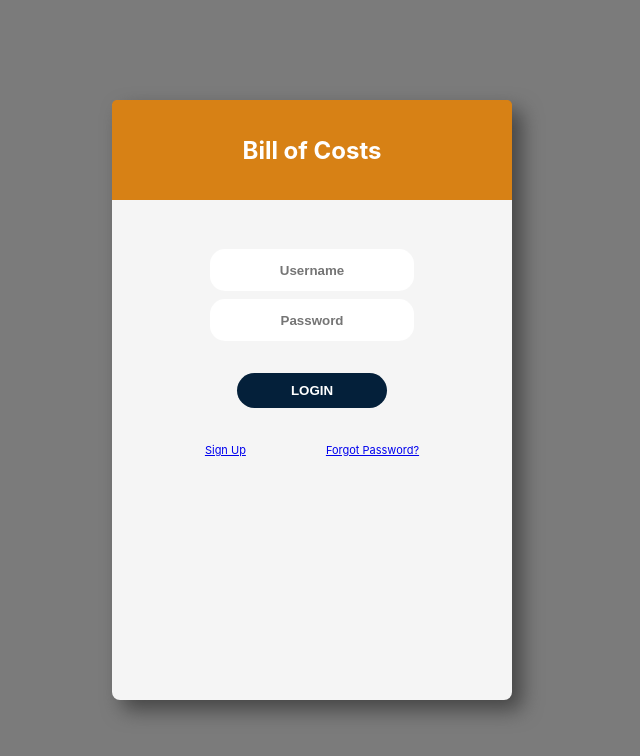
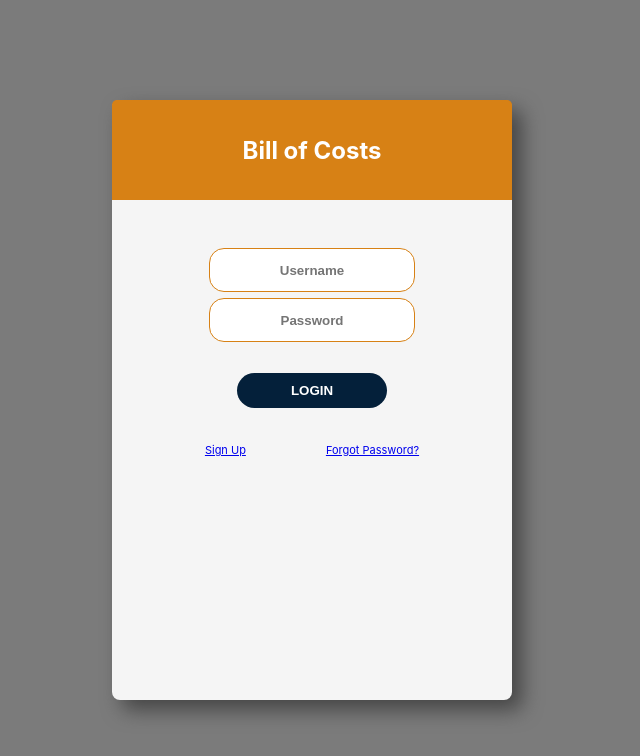
Before and after one commit to bwakyaya/signum-boc-web, a React (Create React App) app: page / in a window 1280 px wide. Shown: the top 756 px of the page, without its empty margins (328-968 px from the left). Built offline with nearby package versions, Linux system fonts and the light colour scheme.

Commit message:
Another Commit

```diff
--- a/src/App.css
+++ b/src/App.css
@@ -52,21 +52,25 @@
   height: 40px;
   padding-top: 30px;}
 .username-field{
+  border:rgb(215, 129, 21);
+  border-width: thin;
+  border-style: solid;
+  border-radius: 15px;
   text-align: center;
   width: 200px;
   height: 40px;
   font-size: 10pt;
-  font-weight: bolder;
+  font-weight: bolder;}
+.password-field{
+  border:rgb(215, 129, 21);
+  border-width: thin;
+  border-style: solid;
   border-radius: 15px;
-  border-style: none;}
-.password-field{
   text-align: center;
   width: 200px;
   height: 40px;
   font-size: 10pt;
-  font-weight: bolder;
-  border-radius: 15px;
-  border-style: none;}
+  font-weight: bolder;}
 .login-button{
   width: 150px;
   height: 35px;
@@ -245,7 +249,8 @@ color: white;}
   border-style: solid;
   border-radius: 10px;
   height: 60px;
-  width: 60px;}.archive-icon:hover{
+  width: 60px;}
+.archive-icon:hover{
     -webkit-box-shadow: 0 0 8px #fff;
     box-shadow: 0 0 8px #fff;
     opacity: 0.6;
@@ -258,7 +263,8 @@ color: white;}
   border-width: 1px;
   height: 60px;
   transition: all .3s ease-in-out;
-  width: 60px;}.profile-icon:hover{
+  width: 60px;}
+.profile-icon:hover{
     -webkit-box-shadow: 0 0 8px #fff;
     box-shadow: 0 0 8px #fff;
     opacity: 0.6;
--- a/src/components/dashboard/new-bill-form/selected-menu.js
+++ b/src/components/dashboard/new-bill-form/selected-menu.js
@@ -5,7 +5,7 @@ import ListItemText from "@mui/material/ListItemText";
 import MenuItem from "@mui/material/MenuItem";
 import Menu from "@mui/material/Menu";
 
-export default function SimpleListMenu({ courts }) {
+export default function SimpleListMenu({courts}) {
   let options = courts;
   const [anchorEl, setAnchorEl] = React.useState(null);
   const [selectedIndex, setSelectedIndex] = React.useState(1);
@@ -40,7 +40,7 @@ export default function SimpleListMenu({ courts }) {
           onClick={handleClickListItem}
         >
           <ListItemText
-            primary="Select Court"
+            primary="Select Option"
             secondary={options[selectedIndex]}
           />
         </ListItem>
--- a/src/components/dashboard/new-bill-form/summary-page.js
+++ b/src/components/dashboard/new-bill-form/summary-page.js
@@ -8,25 +8,33 @@ const courtsList = [
   "Court of Appeal",
   "Supreme Court",
   "Jinja High Court",
-  "Mbale High Court",
-];
+  "Mbale High Court",];
+const divisions =["Divisions", "Civil Division", "Criminal Division"];
 export default function SummaryPage() {
   //   const [courtsData, setCourtsData] = useState([]);
   //   setCourtsData(courtsList);
   return (
     <div>
-      <div>
-        <SimpleListMenu courts={courtsList} />
-      </div>
-      <div>Division</div>
-      <div>Taxation Number... of...</div>
-      <div>From Civil Suit Number... of ...</div>
-      <div>Plaintiff(s)</div>
-      <div>Defendant(s)</div>
-      <div>Dated at</div>
-      <div>Counsel for the Plaintif|Defendant</div>
-      <div>Drawn and Filed By</div>
-      <div>To Be Served Upon</div>
+      <form>
+      <label>Court</label>
+      <SimpleListMenu courts={courtsList} />
+      <label>Division</label>
+      <br><SimpleListMenu courts={divisions} orther={"Select Division"} /></br>
+      <br><label>Taxation No.</label></br>
+      <br><input type="number" placeholder="Number"></input> of <input type="number" placeholder="Year"></input></br>
+      <br><label>From Civil Suit No.</label></br>
+      <br><input type="number" placeholder="Number"></input> of <input type="number" placeholder="Year"></input></br>
+      <br><label>Plaintiff(s)</label></br>
+      <br><input type="text"></input></br>
+      <br><label>Defendant(s)</label></br>
+      <br><input type="text"></input></br>
+      <br><label>Dated at</label></br>
+      <br><input type="text" placeholder="Location"></input> <input type="date"></input></br>
+      {/* <br><label>Counsel for the Plaintif|Defendant</label></br>
+      <br><label>Drawn and Filed By</label></br>
+      <br><label>To Be Served Upon</label></br> */}
+      <br><input type="submit" value="Save and Continue"></input></br>
+      </form>
     </div>
   );
 }
```
